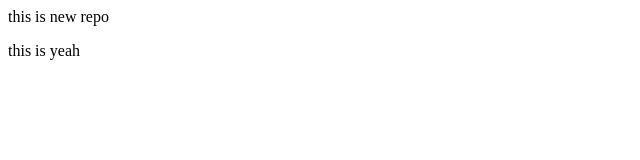
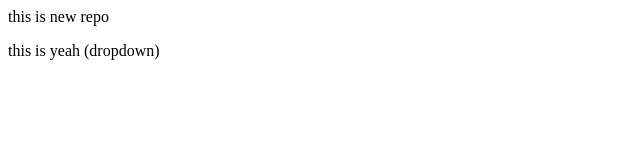
Before and after one commit to solomon-zzzz/localrepo, a plain HTML site: page index.html in a window 1280 px wide. Shown: the full height of the page, 0-640 px from the left. Drawn offline with Linux system fonts and the light colour scheme.

```diff
--- a/index.html
+++ b/index.html
@@ -1,2 +1,2 @@
 <p>this is new repo</p>
-<p>this is yeah</p>
+<p>this is yeah (dropdown) </p>
```
